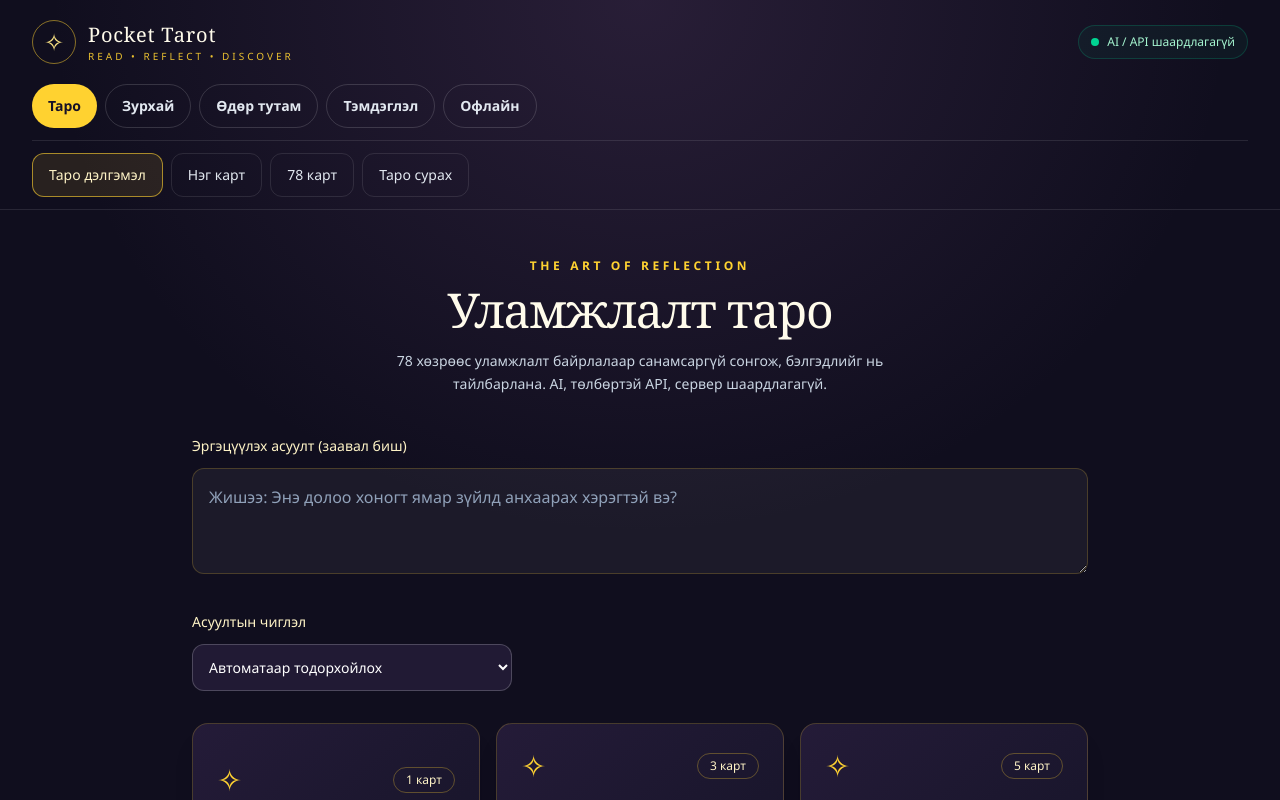
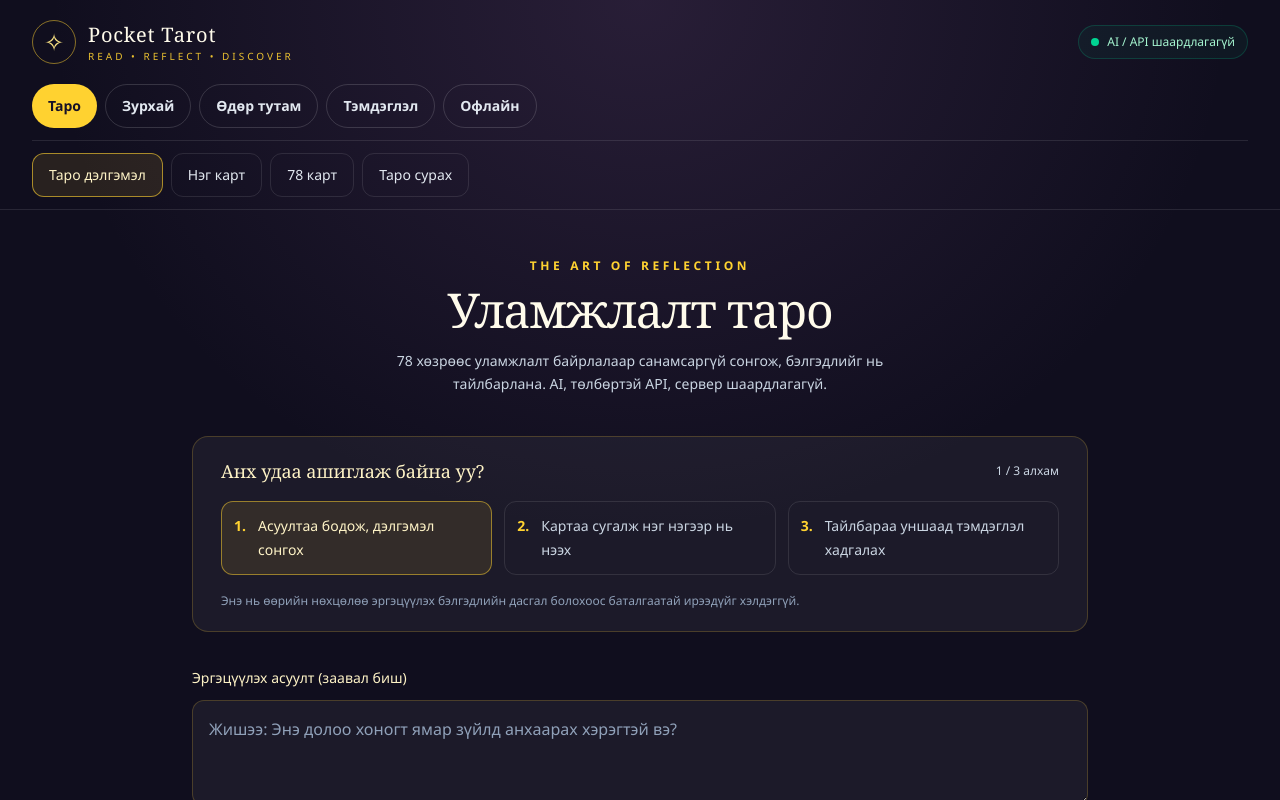
Before and after one commit to osohbayr1016/pocket-tarot, a Next.js app in the folder front-end/: page / in a window 1280 px wide. Shown: the top 800 px of the page. Built offline with nearby package versions, Linux system fonts and the light colour scheme.

Commit message:
feat(onboarding): guide first-time users through three reading steps

```diff
--- a/front-end/src/app/components/TraditionalTarotReading.tsx
+++ b/front-end/src/app/components/TraditionalTarotReading.tsx
@@ -111,6 +111,31 @@ export default function TraditionalTarotReading({ onReset, userQuestion = "" }:
           AI, төлбөртэй API, сервер шаардлагагүй.
         </p>
       </header>
+      <section aria-label="Анхны уншилтын алхам" className="mx-auto mb-9 max-w-4xl rounded-2xl border border-amber-300/20 bg-white/5 px-5 py-5 sm:px-7">
+        <div className="flex flex-wrap items-center justify-between gap-3">
+          <h3 className="font-serif text-lg text-amber-100">Анх удаа ашиглаж байна уу?</h3>
+          <span className="text-xs text-slate-300">
+            {drawn.length>0&&visibleCount===drawn.length?"3 / 3":spread?"2 / 3":"1 / 3"} алхам
+          </span>
+        </div>
+        <ol className="mt-4 grid gap-3 text-sm sm:grid-cols-3">
+          {[
+            ["1","Асуултаа бодож, дэлгэмэл сонгох",!spread],
+            ["2","Картаа сугалж нэг нэгээр нь нээх",!!spread&&(drawn.length===0||visibleCount<drawn.length)],
+            ["3","Тайлбараа уншаад тэмдэглэл хадгалах",drawn.length>0&&visibleCount===drawn.length]
+          ].map(([number,label,active])=>(
+            <li key={String(number)} aria-current={active?"step":undefined}
+              className={"flex gap-3 rounded-xl border p-3 leading-6 "+
+                (active?"border-amber-300/50 bg-amber-300/10 text-amber-100":"border-white/10 text-slate-300")}>
+              <span aria-hidden="true" className="font-semibold text-amber-300">{number}.</span>
+              <span>{label}</span>
+            </li>
+          ))}
+        </ol>
+        <p className="mt-4 text-xs leading-5 text-slate-400">
+          Энэ нь өөрийн нөхцөлөө эргэцүүлэх бэлгэдлийн дасгал болохоос баталгаатай ирээдүйг хэлдэггүй.
+        </p>
+      </section>
       {!spread && (
         <div className="mx-auto max-w-4xl">
           <label htmlFor="tarot-question" className="mb-3 block text-sm font-medium text-amber-100">
```
